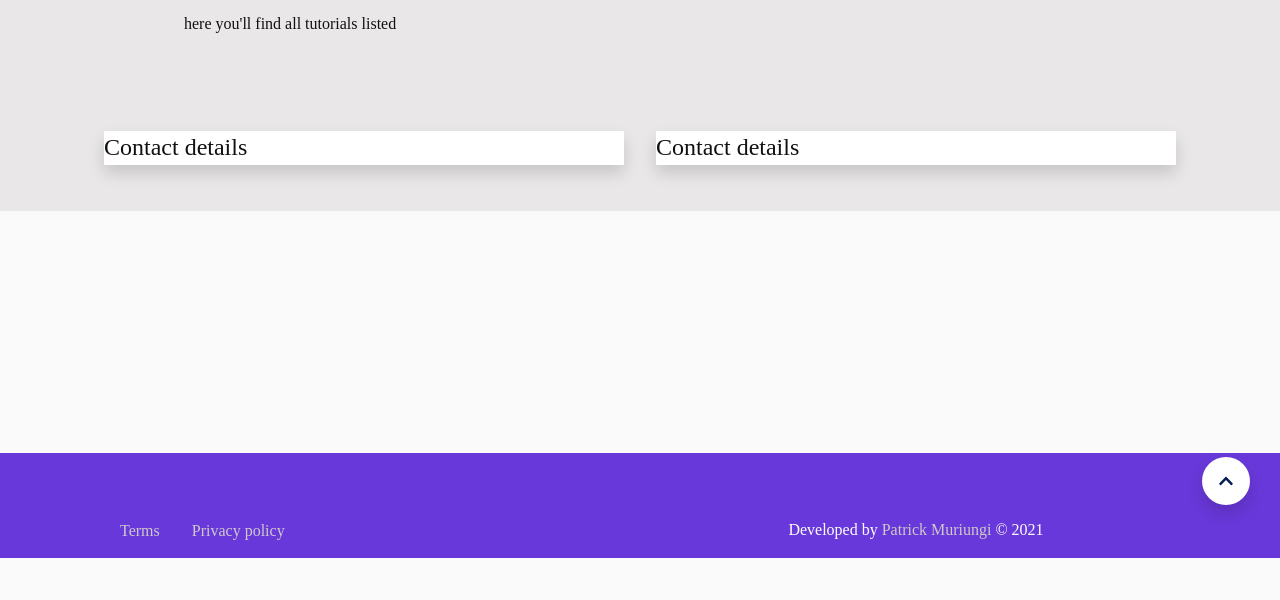
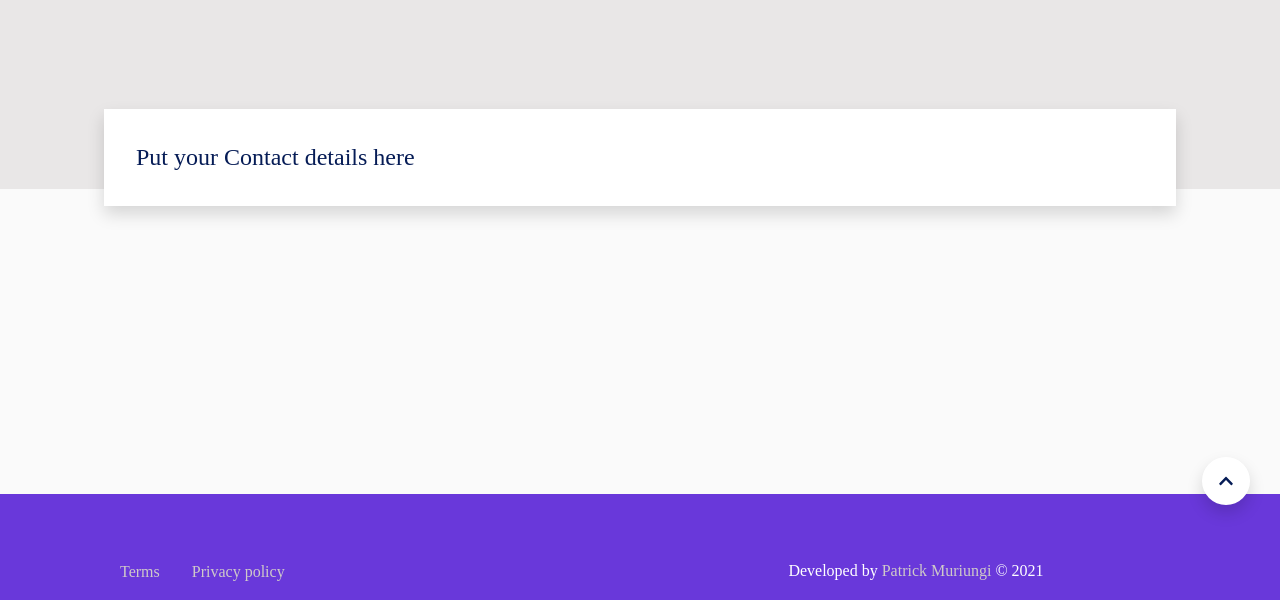
Before and after one commit to MuriungiPatrick/gatsby-starter-uzito-blog, a Gatsby site: page /contact in a window 1280 px wide. Shown: the part 265-865 px from the top of the page. Before the commit the page ends 823 px from the top, so only its background shows below. Built offline with nearby package versions, Linux system fonts and the light colour scheme; Gatsby itself is replaced by a stand-in of ours.

Commit message:
updated homepage,contact,readme.md

```diff
--- a/src/blog/blog-one-slug-here.md
+++ b/src/blog/blog-one-slug-here.md
@@ -18,7 +18,7 @@ The building of the railway was resisted by some ethnic groups—notably the Nan
 
 During the railway construction era, there was a significant influx of Indian workers, who provided the bulk of the skilled manpower required for construction. They and most of their descendants later remained in Kenya and formed the core of several distinct Indian communities such as the Ismaili Muslim and Sikh communities.
 
-![blog image ](/images/post5.jpg)
+![blog image ](/post5.jpg)
 
 While building the railway through Tsavo, a number of the Indian railway workers and local African labourers were attacked by two lions known as the Tsavo maneaters.
 
--- a/src/pages/contact.js
+++ b/src/pages/contact.js
@@ -18,7 +18,6 @@ export default function contact() {
               <div className="col-lg-12">
                 <div className="content text-white">
                  <h1 className="display-1--post">contact page </h1>
-                 <h4>here you'll find all tutorials listed </h4>
                 </div>
               </div>
            </div>
@@ -27,15 +26,12 @@ export default function contact() {
    <section className="post-ntop">
    <div className="container">
      <div className="row">
-             <div className="col-lg-6 col-md-6">
-                   <div className="post-box border--4sides content">
-                   <h1>Contact details</h1>
+             <div className="col-lg-12 col-md-12">
+                   <div className="post-box border--4sides">
+                   <div className="content">
+                   <h1>Put your Contact details here</h1>
+                   </div>
                 </div>
-              </div>
-             <div className="col-lg-6 col-md-6">
-                   <div className="post-box border--4sides content">
-                   <h1>Contact details</h1>
-                  </div>
               </div>
             </div>
         </div>
--- a/src/scss/flexboxgrid.css
+++ b/src/scss/flexboxgrid.css
@@ -23,6 +23,10 @@
   flex-wrap: wrap;
   margin-right: -1rem;
   margin-left: -1rem;
+}
+
+.align-items-center {
+  align-items: center;
 }
 
 .row.reverse {
```
Also changed, not shown: src/pages/index.js (+9 -2 lines), README.md.
